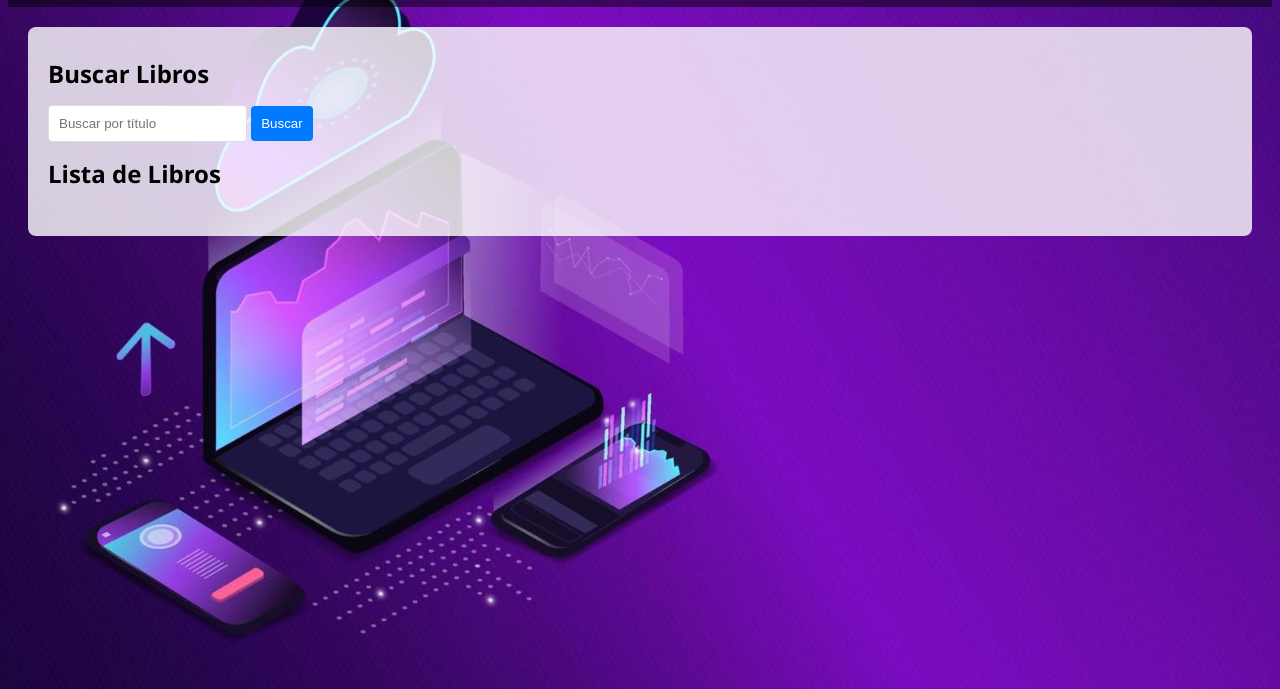
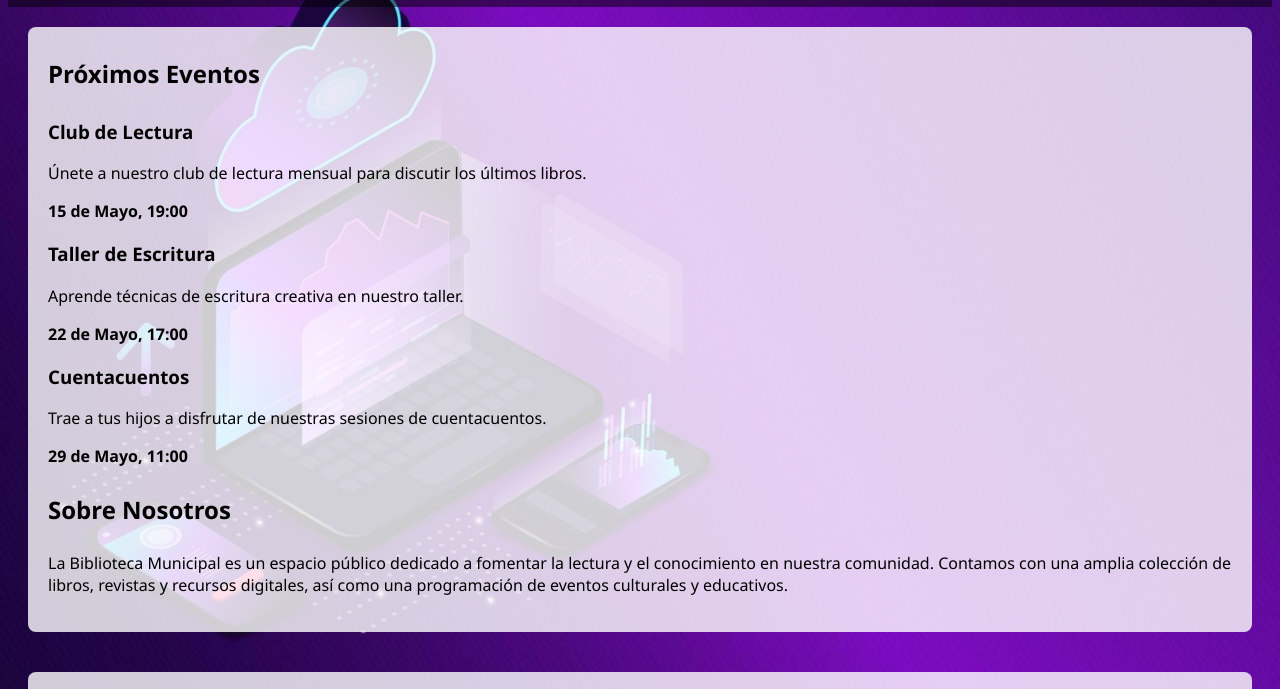
Before and after one commit to Emerson1423/trabajos-de-js, a plain HTML site: page gestion de bliblioteca/index.html in a window 1280 px wide. Shown: the part 106-795 px from the top of the page. Drawn offline with Linux system fonts and the light colour scheme.

Commit message:
Update index.html

```diff
--- a/gestion de bliblioteca/index.html
+++ b/gestion de bliblioteca/index.html
@@ -10,12 +10,39 @@
     <header>
         <h1>Biblioteca</h1>
         <nav>
-            <!-- Mostrar el enlace de administración solo si el usuario ha iniciado sesión -->
             <a id="adminLink" href="admin.html" style="display: none;">Administración</a>
-            <!-- Botón de Login visible siempre -->
             <a id="loginLink" href="login.html">Login</a>
         </nav>
     </header>
+
+    <main>
+        <section id="eventos-sobreNosotros">
+            <div id="eventos">
+                <h2>Próximos Eventos</h2>
+                <div class="evento">
+                    <h3>Club de Lectura</h3>
+                    <p>Únete a nuestro club de lectura mensual para discutir los últimos libros.</p>
+                    <p><strong>15 de Mayo, 19:00</strong></p>
+                </div>
+                <div class="evento">
+                    <h3>Taller de Escritura</h3>
+                    <p>Aprende técnicas de escritura creativa en nuestro taller.</p>
+                    <p><strong>22 de Mayo, 17:00</strong></p>
+                </div>
+                <div class="evento">
+                    <h3>Cuentacuentos</h3>
+                    <p>Trae a tus hijos a disfrutar de nuestras sesiones de cuentacuentos.</p>
+                    <p><strong>29 de Mayo, 11:00</strong></p>
+                </div>
+            </div>
+            <div id="sobreNosotros">
+                <h2>Sobre Nosotros</h2>
+                <p>La Biblioteca Municipal es un espacio público dedicado a fomentar la lectura y el conocimiento en nuestra comunidad. Contamos con una amplia colección de libros, revistas y recursos digitales, así como una programación de eventos culturales y educativos.</p>
+
+            </div>
+        </section>
+
+    </main>
 
     <main>
         <h2>Buscar Libros</h2>
```
